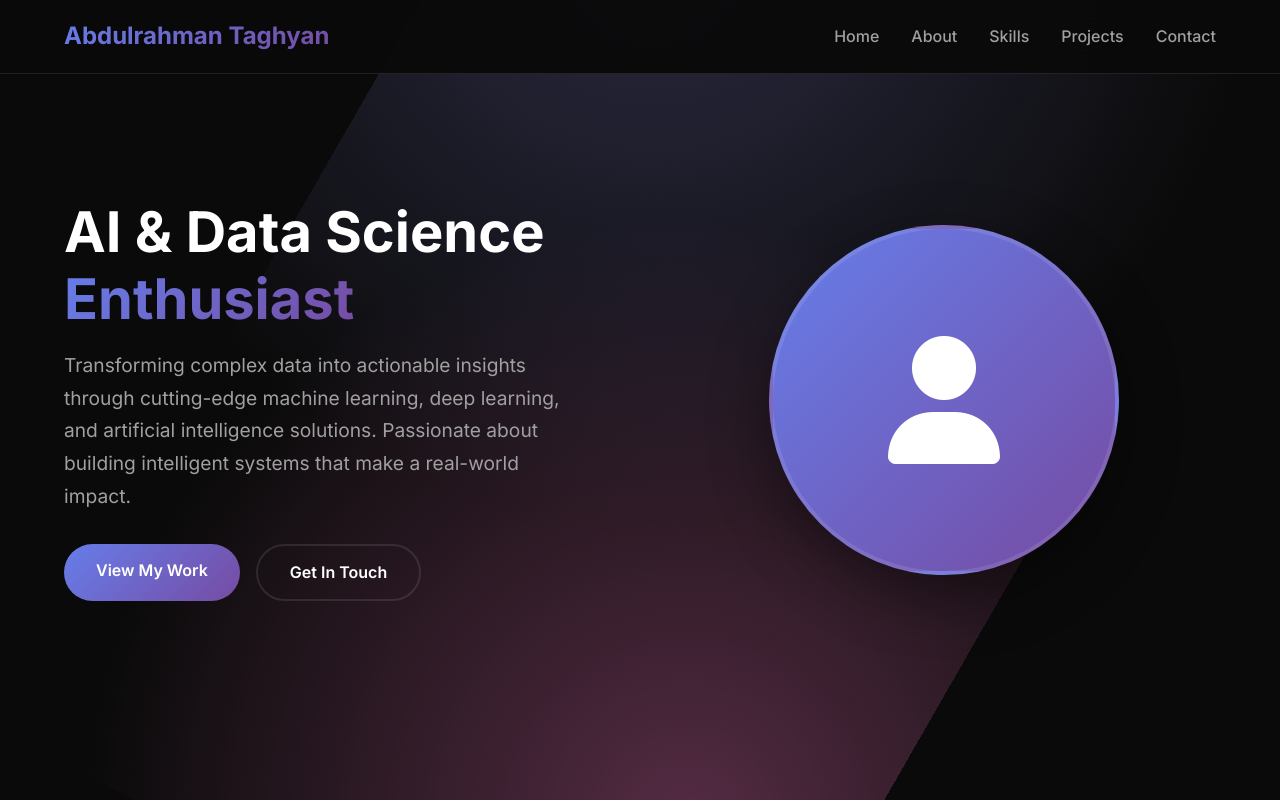
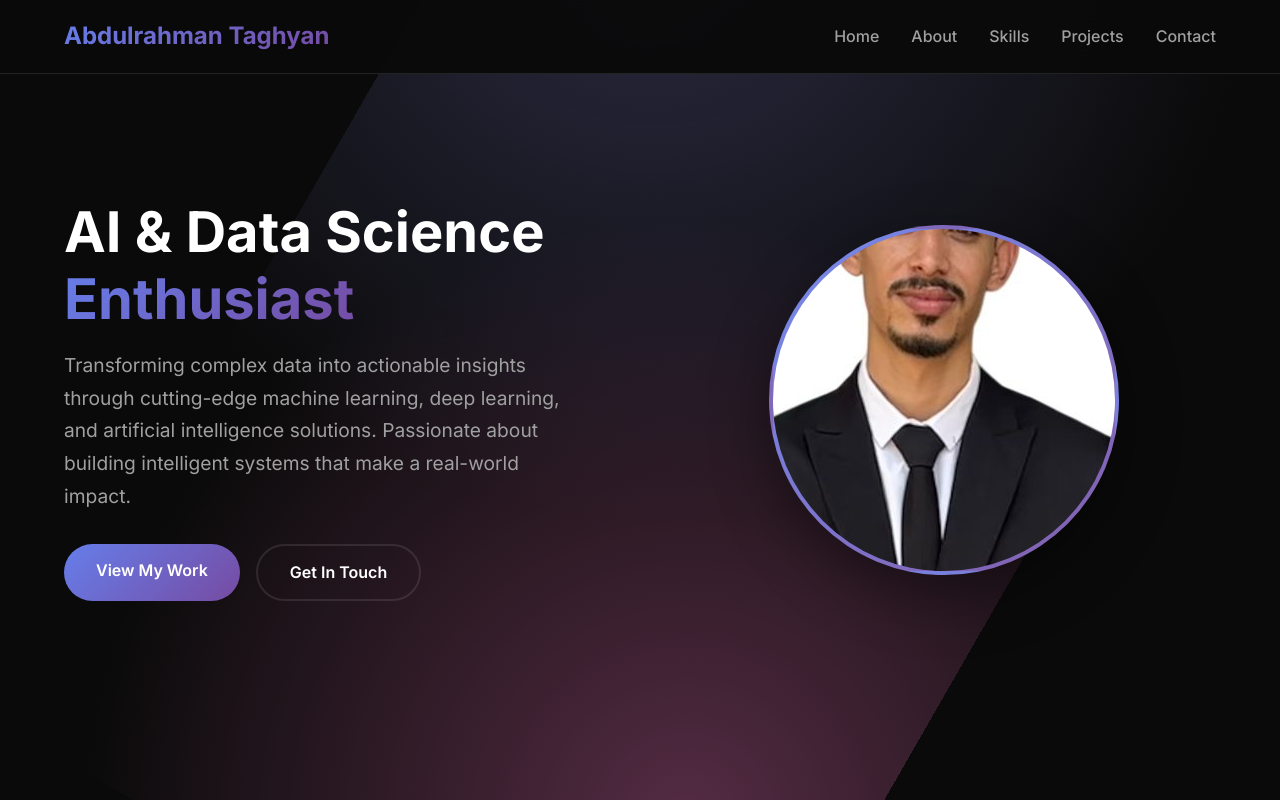
Before and after one commit to theoneandtheonlytaghyan/taghyan.github.io, a plain HTML site: page index.html in a window 1280 px wide. Shown: the top 800 px of the page. Drawn offline with Linux system fonts and the light colour scheme.

Commit message:
Update index.html

```diff
--- a/index.html
+++ b/index.html
@@ -37,7 +37,7 @@
       <div class="hero-image">
         <div class="profile-container">
           <div class="profile-image">
-            <i class="fas fa-user"></i>
+            <img src="WhatsApp Image 2025-07-22 at 20.11.42_20b0591d.jpg" alt="Abdulrahman Taghyan">
           </div>
         </div>
       </div>
```
